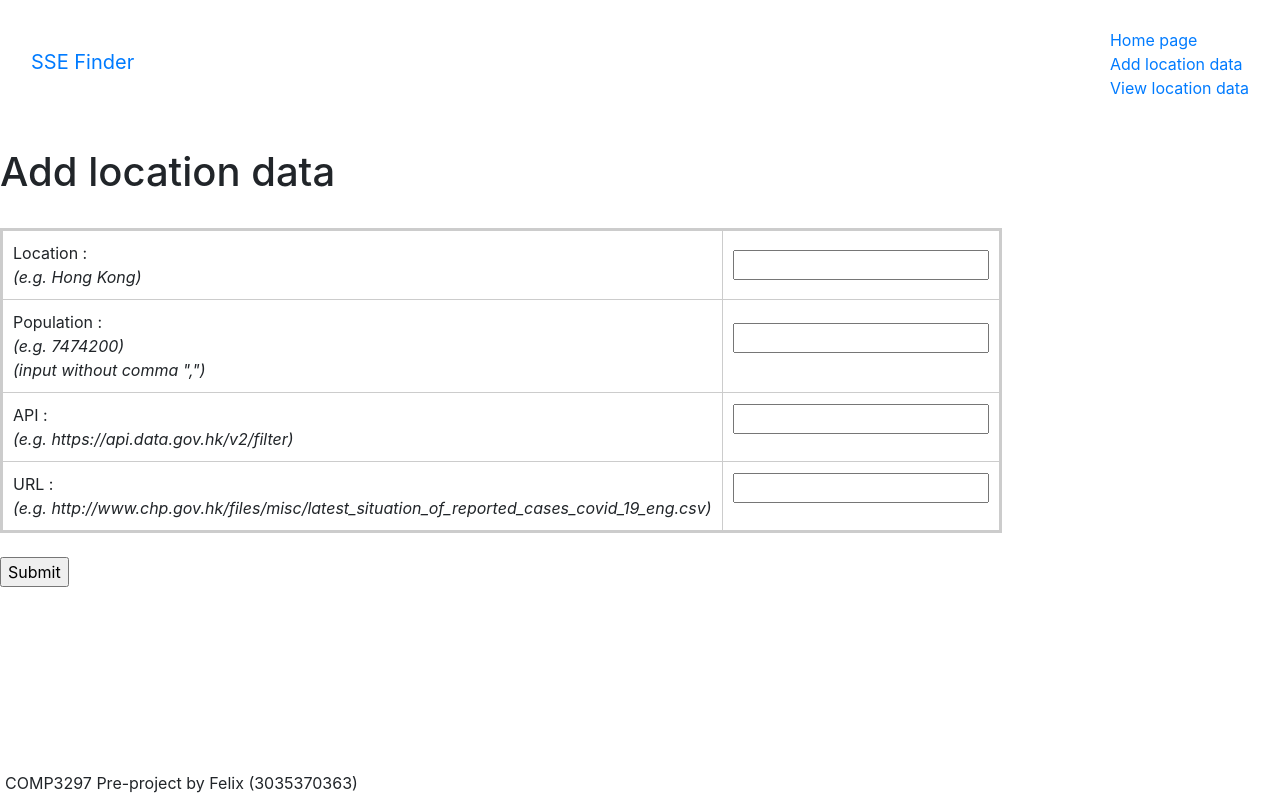
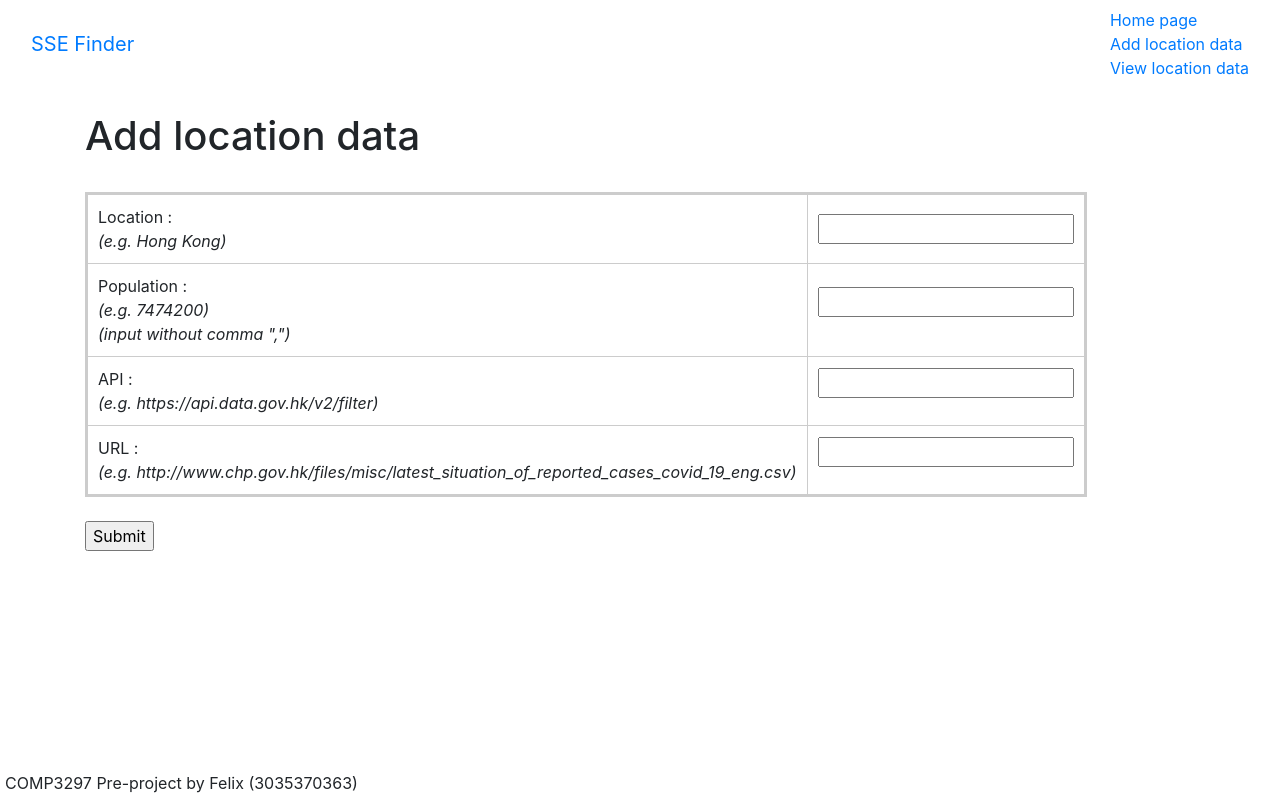
Before and after one commit to Felix-Ku/COMP3297-SSEFinder, a Django app: page /CovidDataPortal/LocationAdd/ in a window 1280 px wide. Run offline with Django 3.2, Linux system fonts and the light colour scheme; parts of the project's set-up code (start-up, migrations or seed data) failed here and were passed over; some libraries are stand-ins or nearby versions.

Commit message:
testing-navbar4

```diff
--- a/templates/base.html
+++ b/templates/base.html
@@ -10,6 +10,8 @@
   {% load static %}
   <link rel="stylesheet" href="{% static 'css/styles.css' %}">
   <link rel="shortcut icon" type="image/png" href="{% static 'favicon.ico' %}"/>
+  <script src="https://ajax.googleapis.com/ajax/libs/jquery/3.5.1/jquery.min.js"></script>
+  <script src="https://maxcdn.bootstrapcdn.com/bootstrap/3.4.1/js/bootstrap.min.js"></script>
 
 </head>
 <body>
@@ -18,20 +20,15 @@
     <div class="navbar-header">
         <a class="navbar-brand" href="#">SSE Finder</a>
     </div>
-
-
-      <ul class="sidebar-nav">
+      <ul class="nav navbar-nav">
         <li><a href="{% url 'index' %}">Home page</a></li>
         <li><a href="{% url 'AddLocation' %}">Add location data</a></li>
         <li><a href="{% url 'LocationData_list' %}">View location data</a></li>
       </ul>
-
-
-
-
   </div>
   </nav>
-      <div>
+
+      <div class="container">
       {% block content %}{% endblock %}
       </div>
 
```
